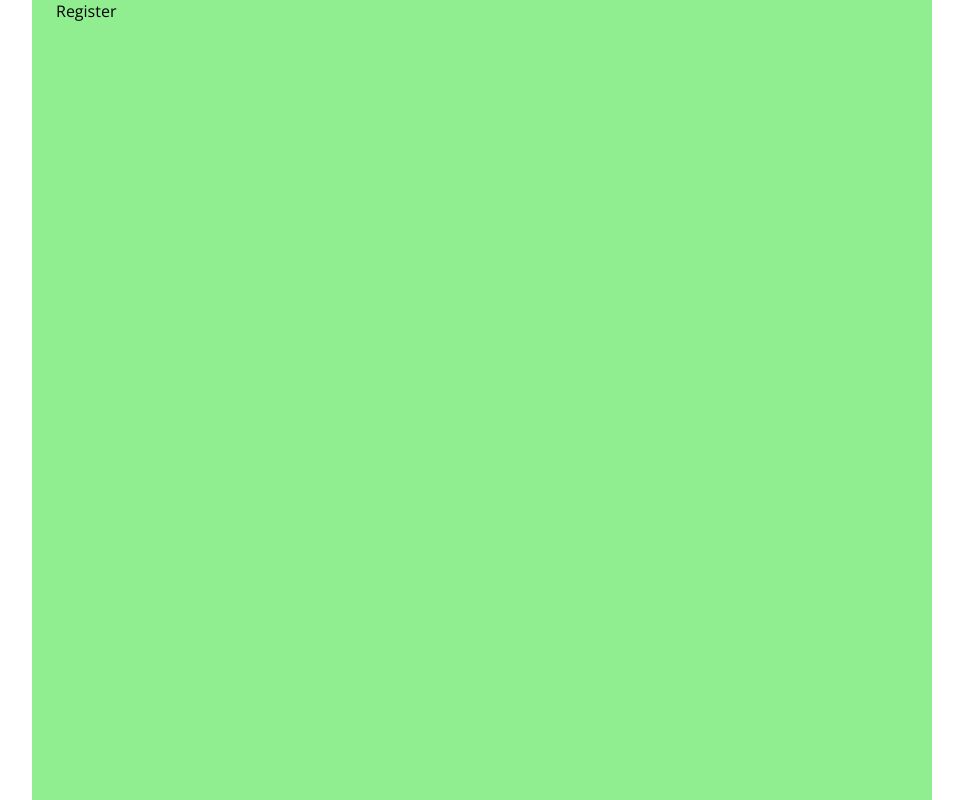
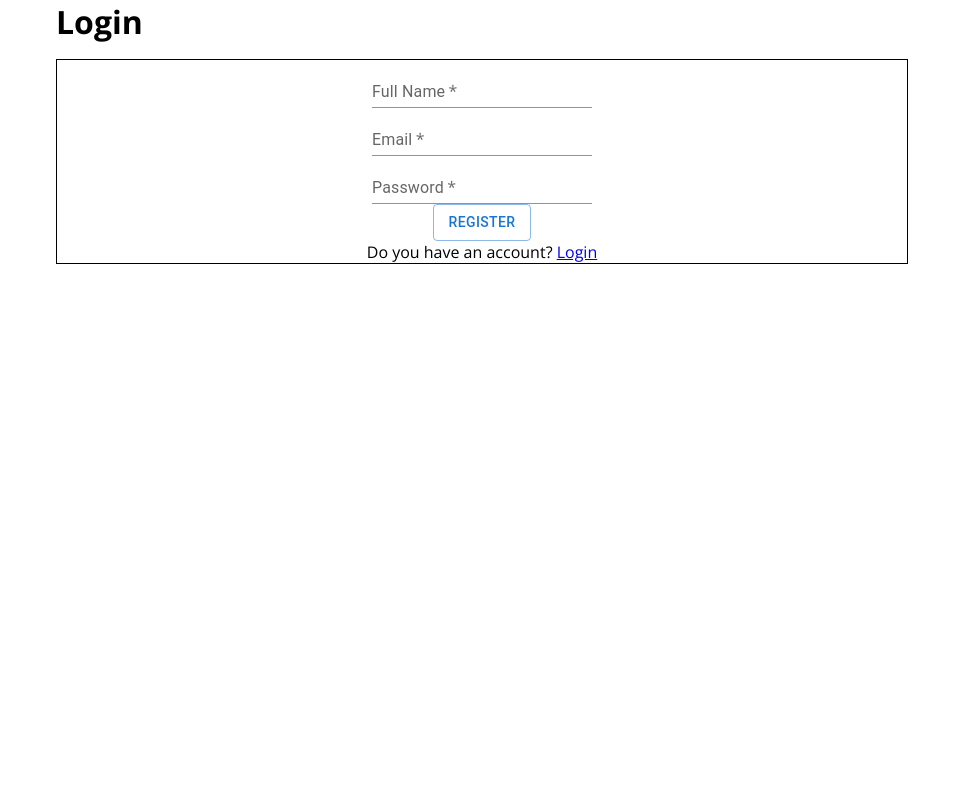
Before and after one commit to aramaramyan/blog-app, a React (Create React App) app in the folder client/: page /register in a window 1280 px wide. Shown: the whole page, without its empty margins (158-1121 px from the left). Built offline with nearby package versions, Linux system fonts and the light colour scheme.

Commit message:
feat: add Registration page initial styles

```diff
--- a/client/src/App.jsx
+++ b/client/src/App.jsx
@@ -44,7 +44,6 @@ const useStyles = makeStyles({
     justifyContent: "center",
     alignItems: "center",
     height: "100vh",
-    backgroundColor: "lightgreen",
   },
 });
 
--- a/client/src/pages/Login.jsx
+++ b/client/src/pages/Login.jsx
@@ -23,10 +23,10 @@ const Login = () => {
       <form className={classes.formContainer}>
         <TextField
           required
-          id="standard-password-input"
+          id="standard-email-input"
           label="Email"
           type="text"
-          autoComplete="current-password"
+          autoComplete="current-email"
           variant="standard"
         />
         <TextField
@@ -39,8 +39,7 @@ const Login = () => {
         />
         <Button variant="outlined">Login</Button>
         <span>
-          Don't you have an account? <Link to="/register" />
-          Register
+          Don't you have an account? <Link to="/register">Register</Link>
         </span>
       </form>
     </Stack>
--- a/client/src/pages/Register.jsx
+++ b/client/src/pages/Register.jsx
@@ -1,8 +1,57 @@
 import React from "react";
+import { Button, Stack, TextField } from "@mui/material";
+import { Link } from "react-router-dom";
+import { makeStyles } from "@mui/styles";
+import Login from "./Login";
+
+const useStyles = makeStyles({
+  formContainer: {
+    display: "flex",
+    flexDirection: "column",
+    justifyContent: "center",
+    alignItems: "center",
+    border: "1px solid black",
+    height: "50%",
+  },
+});
 
 const Register = () => {
+  const classes = useStyles();
+
   return (
-    <div>Register</div>
+    <Stack direction="column" spacing={2}>
+      <h1>Login</h1>
+      <form className={classes.formContainer}>
+        <TextField
+          required
+          id="standard-name-input"
+          label="Full Name"
+          type="text"
+          autoComplete="current-name"
+          variant="standard"
+        />
+        <TextField
+          required
+          id="standard-email-input"
+          label="Email"
+          type="text"
+          autoComplete="current-email"
+          variant="standard"
+        />
+        <TextField
+          required
+          id="standard-password-input"
+          label="Password"
+          type="password"
+          autoComplete="current-password"
+          variant="standard"
+        />
+        <Button variant="outlined">register</Button>
+        <span>
+          Do you have an account? <Link to="/login">Login</Link>
+        </span>
+      </form>
+    </Stack>
   );
 };
 
```
